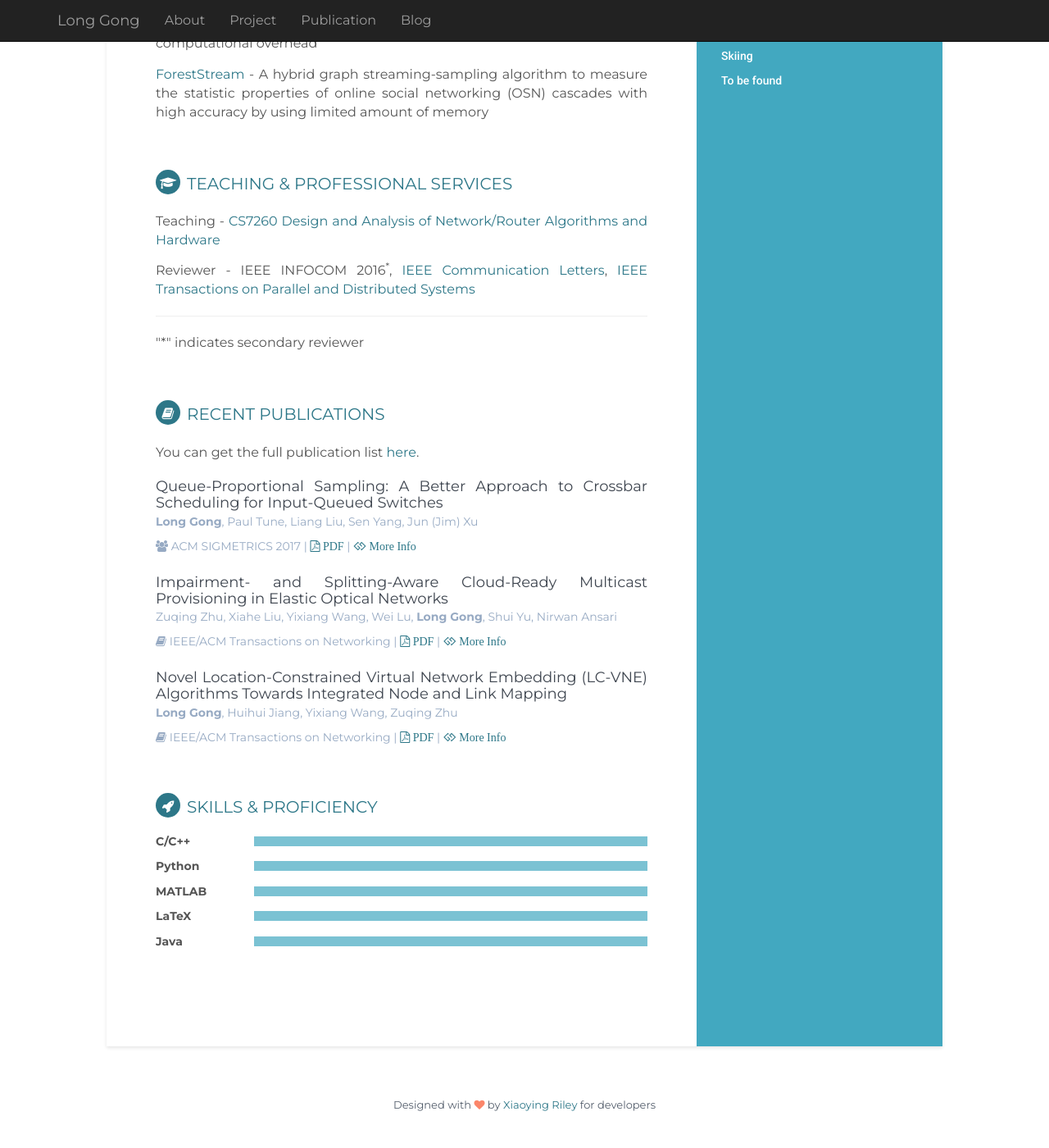
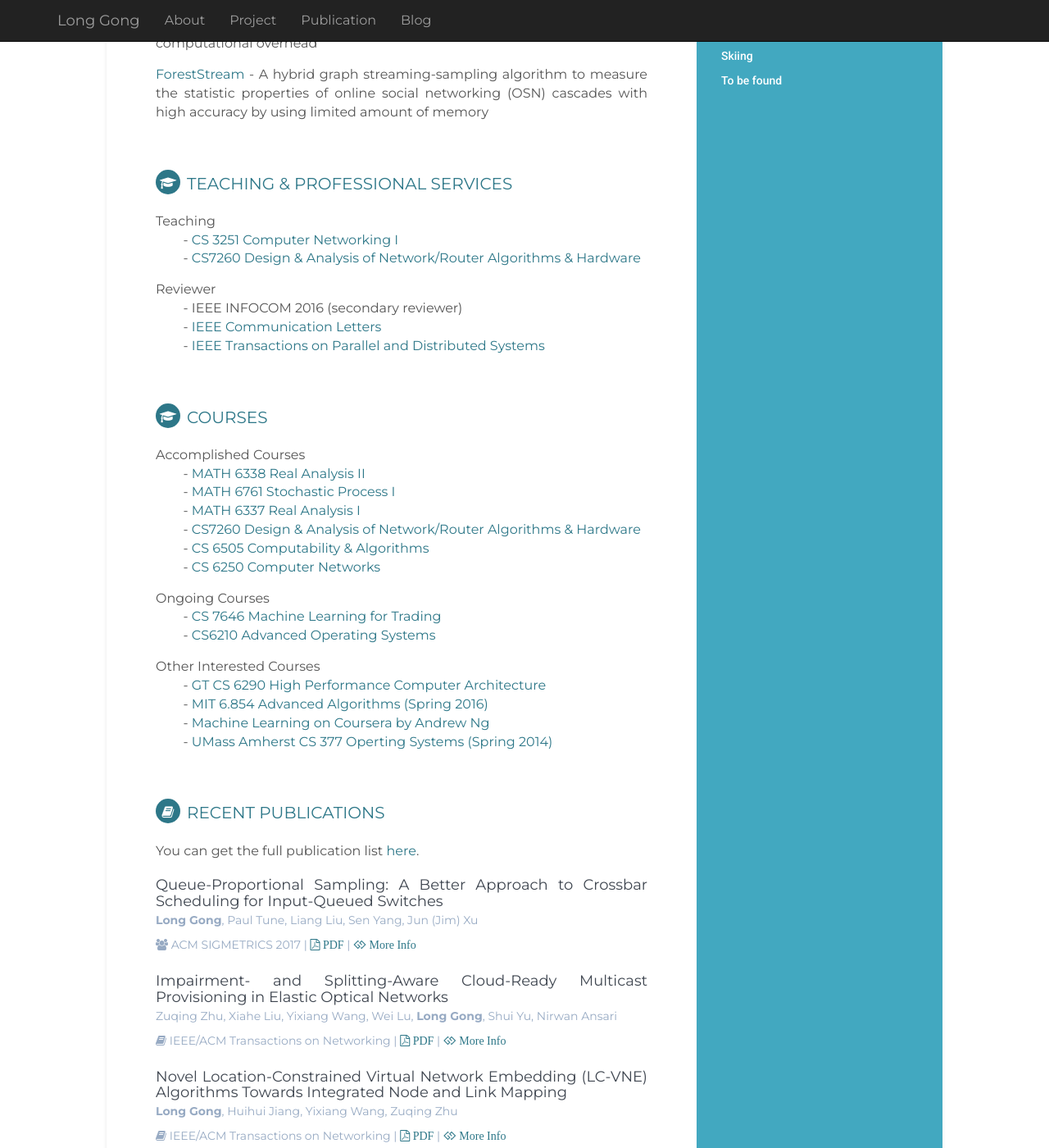
Before and after one commit to lgong30/lgong30.github.io, a Jekyll site: the page built from _pages/01_about.md, in a window 1280 px wide and 1400 px high, scrolled down 937 px. Shown: the whole window at 82% size. Built offline with Jekyll 4.4.1, drawn with Linux system fonts in a browser that asks for light colours; nearby versions of some CDN libraries; comment, search, counter and statistics services are not loaded.

Commit message:
update about&add news

```diff
--- a/_config.yml
+++ b/_config.yml
@@ -102,6 +102,12 @@ education:
     description: ""
 
 news:
+  - summary: Webpage Updated
+    time: Sept. 2, 2017
+    content: 1. Add course info<br/>2. Update reviewer info<br/>3. CV will be available ASAP!!!
+  - summary: Paper got rejected
+    time: Sept. 2, 2017
+    content: Unfornately, our paper on hybrid switching got rejected by IFIF Performance 2017.
   - summary: Student Travel Grant Award
     time: May 23, 2017
     content: Long got the Student Travel Grant Award for SIGMETRICS 2017
@@ -183,15 +189,18 @@ projects:
 
 
 teaching:
+  - t2:
+    name: CS 3251 Computer Networking I
+    url: https://piazza.com/gatech/cs3251a
   - t1:
-    name: CS7260 Design and Analysis of Network/Router Algorithms and Hardware
+    name: CS7260 Design &amp; Analysis of Network/Router Algorithms &amp; Hardware
     url: http://www.cc.gatech.edu/classes/AY2017/cs7260_spring
 
 service:
   - s1:
     type: Reviewer
     details:
-      - "IEEE INFOCOM 2016<sup>*</sup>"
+      - "IEEE INFOCOM 2016 (secondary reviewer)"
       - "<a href='http://www.comsoc.org/cl' target='_blank'>IEEE Communication Letters</a>"
       - "<a href='https://www.computer.org/web/tpds' target='_blank'>IEEE Transactions on Parallel and Distributed Systems</a>"
 
@@ -232,6 +241,50 @@ programmingSkills:
   #   name: PHP, HTML, JavaScript, CSS
   #   percentage: 20%
 
+courses:
+  finished:
+    - c5:
+      name: MATH 6338 Real Analysis II
+      url: http://people.math.gatech.edu/~heil/6338/summer08/
+    - c4:
+      name: MATH 6761 Stochastic Process I
+      url: https://www.math.gatech.edu/courses/math/6761
+    - c4:
+      name: MATH 6337 Real Analysis I
+      url: http://people.math.gatech.edu/~bwick6/teaching/math6337.html
+    - c3:
+      name: CS7260 Design &amp; Analysis of Network/Router Algorithms &amp; Hardware
+      url: https://www.cc.gatech.edu/classes/AY2017/cs7260_spring/
+    - c2:
+      name: CS 6505 Computability &amp; Algorithms
+      url: https://www.cc.gatech.edu/classes/AY2010/cs6505_spring/
+    - c1:
+      name: CS 6250 Computer Networks
+      url: https://www.cc.gatech.edu/~ammar/6250-Spring2013/
+  ongoing:
+    - c2:
+      name: CS 7646 Machine Learning for Trading
+      url: https://www.udacity.com/course/machine-learning-for-trading--ud501
+    - c1:
+      name: CS6210 Advanced Operating Systems
+      url: https://www.udacity.com/wiki/ud156
+  interested:
+    - c4:
+      name: GT CS 6290 High Performance Computer Architecture
+      url: https://www.youtube.com/playlist?list=PL6ogFv-ieghdoGKGg2Bik3Gl1glBTEu8c
+    - c3:
+      name: MIT 6.854 Advanced Algorithms (Spring 2016)
+      url: https://www.youtube.com/playlist?list=PL6ogFv-ieghdoGKGg2Bik3Gl1glBTEu8c
+    - c2:
+      name: Machine Learning on Coursera by Andrew Ng
+      url: https://www.coursera.org/learn/machine-learning
+    - c1:
+      name: UMass Amherst CS 377 Operting Systems (Spring 2014)
+      url: https://www.youtube.com/watch?v=dv4mXBsv6TI&list=PLacuG5pysFbDQU8kKxbUh4K5c1iL5_k7k
+
+
+
+
 references:
   - ref1:
     name: resumecard
@@ -245,5 +298,7 @@ references:
     name: stanley-freelancer-theme
     url: http://blacktie.co/2014/01/stanley-freelancer-theme/
     page: home
+
+
 # Gems
 gems: [jekyll-paginate]
--- /dev/null
+++ b/_includes/courses.html
@@ -0,0 +1,29 @@
+<section class="section projects-section">
+    <h2 class="section-title"><i class="fa fa-graduation-cap"></i>Courses</h2>
+    {% if site.courses.finished %}
+    <div class="item">
+        <span class="project-title">Accomplished Courses</span> <br/>
+        {% for t in site.courses.finished %}
+        &nbsp;&nbsp;&nbsp;&nbsp;&nbsp;&nbsp;&nbsp;&nbsp;- <span class="project-tagline"><a href="{{ t.url }}">{{ t.name }}</a></span><br/>
+        {% endfor %}
+    </div><!--//item-->
+    {% endif %}
+
+    {% if site.courses.ongoing %}
+    <div class="item">
+        <span class="project-title">Ongoing Courses</span><br/>
+        {% for t in site.courses.ongoing %}
+        &nbsp;&nbsp;&nbsp;&nbsp;&nbsp;&nbsp;&nbsp;&nbsp;- <span class="project-tagline"><a href="{{ t.url }}">{{ t.name }}</a></span><br/>
+        {% endfor %}
+    </div><!--//item-->
+    {% endif %}
+
+    {% if site.courses.interested %}
+    <div class="item">
+        <span class="project-title">Other Interested Courses</span><br/>
+        {% for t in site.courses.interested %}
+        &nbsp;&nbsp;&nbsp;&nbsp;&nbsp;&nbsp;&nbsp;&nbsp;- <span class="project-tagline"><a href="{{ t.url }}">{{ t.name }}</a></span><br/>
+        {% endfor %}
+    </div><!--//item-->
+    {% endif %}
+</section><!--//section-->
--- a/_includes/self.html
+++ b/_includes/self.html
@@ -1,2 +1,2 @@
 <!-- self introduce -->
-Long Gong is a second-year PhD student at Georgia Institute of Technology. Currently, he works with <a href="{{ site.advisor.PhD.url }}">Prof. {{ site.advisor.PhD.name }}</a> on {% for ri in site.research_interests %}{% if forloop.last == true %} and {% endif %}{{ ri }}{% if forloop.last == false %}, {% endif %}{% endfor %} (<B>not limited to</B>). He is interested in solving practical, real-life problems with <B>"simple but not trivial"</B> solution which however has solid theoretical backing. Before that, he obtained his master's and bachelor's degree both from University of Science and Technology of China (USTC).
+Long Gong is a third-year Ph.D. candidate at Georgia Institute of Technology. Currently, he works with <a href="{{ site.advisor.PhD.url }}">Prof. {{ site.advisor.PhD.name }}</a> on {% for ri in site.research_interests %}{% if forloop.last == true %} and {% endif %}{{ ri }}{% if forloop.last == false %}, {% endif %}{% endfor %} (<B>not limited to</B>). He is interested in solving practical, real-life problems with <B>"simple but not trivial"</B> solution which however has solid theoretical backing. Before that, he obtained his master's and bachelor's degree both from University of Science and Technology of China (USTC).
--- a/_includes/teaching.html
+++ b/_includes/teaching.html
@@ -2,17 +2,22 @@
     <h2 class="section-title"><i class="fa fa-graduation-cap"></i>Teaching &amp; Professional Services</h2>
     {% if site.teaching %}
     <div class="item">
-        <span class="project-title">Teaching</span> - <span class="project-tagline">{% for t in site.teaching %}<a href="{{ t.url }}">{{ t.name }}</a>{% if forloop.last==false %}, {% endif %}{% endfor %}</span>
+        <span class="project-title">Teaching</span> <br/>
+        {% for t in site.teaching %}
+        &nbsp;&nbsp;&nbsp;&nbsp;&nbsp;&nbsp;&nbsp;&nbsp;- <span class="project-tagline"><a href="{{ t.url }}">{{ t.name }}</a></span><br/>
+        {% endfor %}
     </div><!--//item-->
     {% endif %}
 
     {% if site.service %}
     <div class="item">
         {% for s in site.service %}
-        <span class="project-title">{{ s.type }}</span> - <span class="project-tagline">{% for d in s.details %}{{ d }}{% if forloop.last==false %}, {% endif %}{% endfor %}</span>
+        <span class="project-title">{{ s.type }}</span> <br/>
+        {% for d in s.details %}
+        &nbsp;&nbsp;&nbsp;&nbsp;&nbsp;&nbsp;&nbsp;&nbsp;- <span class="project-tagline">{{ d }}</span> <br/>
+        {% endfor %}
         {% endfor %}
     </div><!--//item-->
-    <hr/>
-    <p>"*" indicates secondary reviewer</p>
+
     {% endif %}
 </section><!--//section-->
--- a/_layouts/new_about.html
+++ b/_layouts/new_about.html
@@ -27,6 +27,8 @@ layout: default
         {% include teaching.html %}
     {% endif %}
 
+    {% include courses.html %}
+
     {% include publication_new.html %}
 
     {% include skill_new.html %}
```
